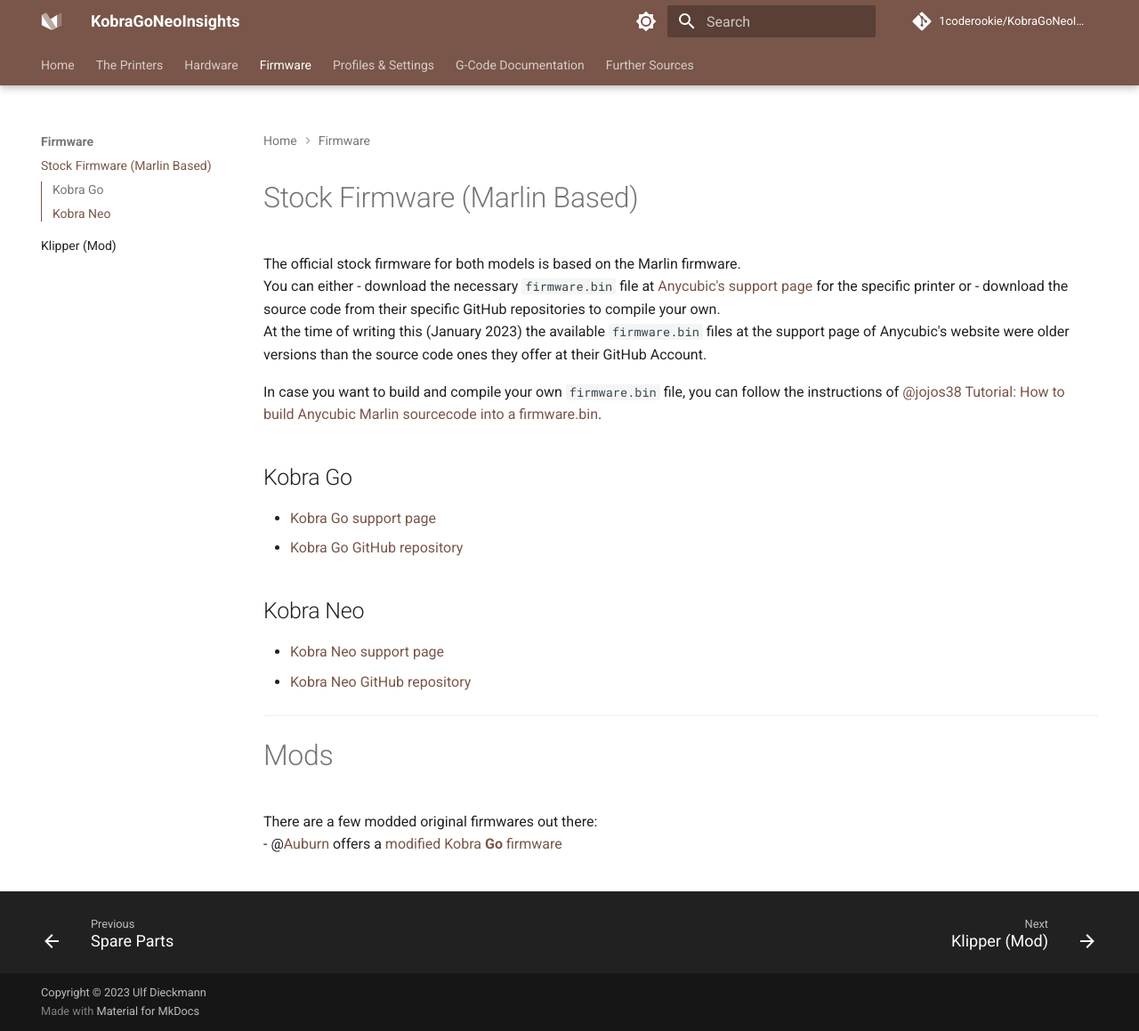
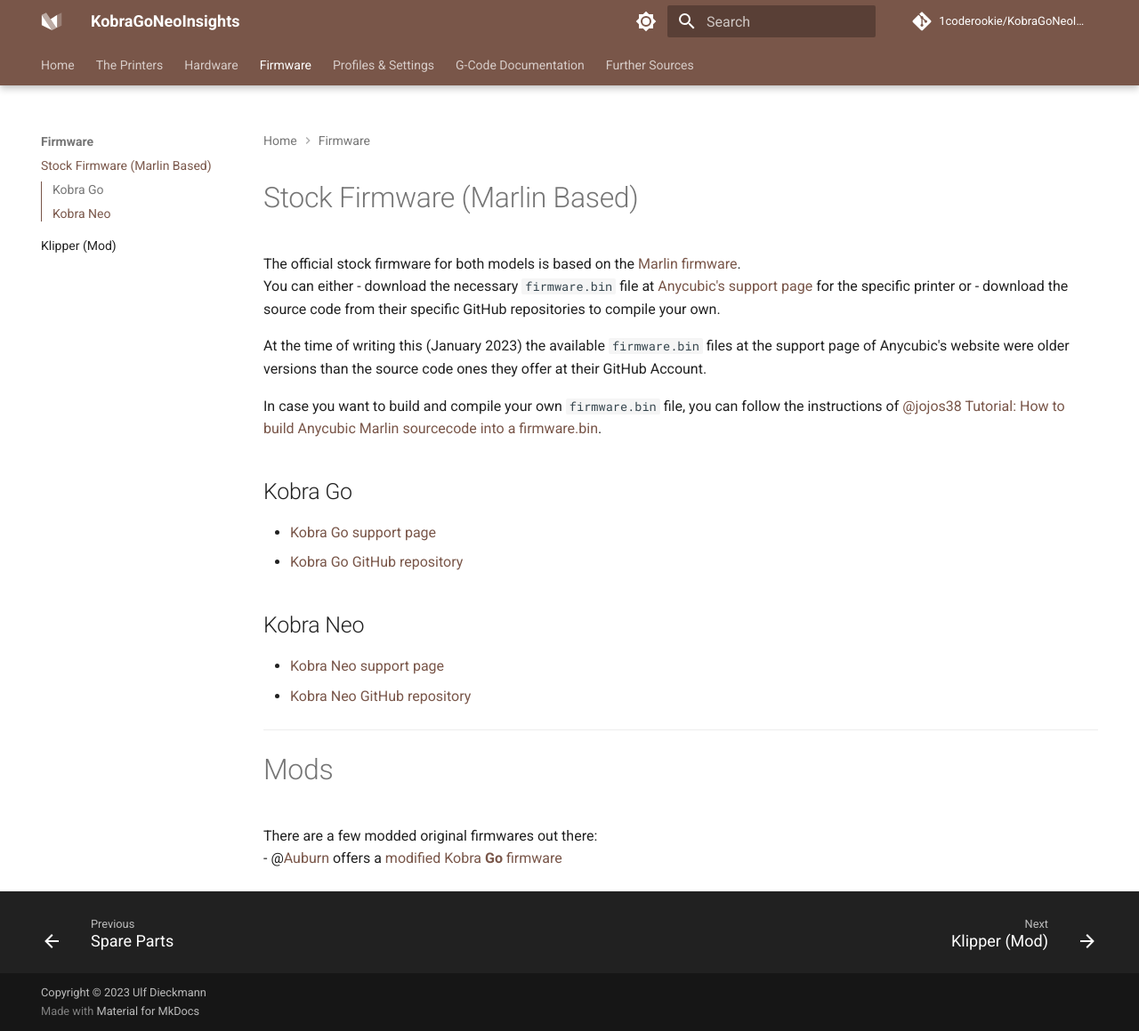
Before and after one commit to 1coderookie/KobraGoNeoInsights, an MkDocs documentation site: the page built from docs/firmware/fw_marlin.md, in a window 1280 px wide and 1159 px high. Shown: the whole window at 89% size. Built offline with MkDocs 1.6.1 and Material for MkDocs 9.7.7, drawn with Linux system fonts in a browser that asks for light colours; comment, search, counter and statistics services are not loaded; part of the change alters nothing that is shown.

```diff
--- a/docs/firmware/fw_marlin.md
+++ b/docs/firmware/fw_marlin.md
@@ -1,10 +1,11 @@
 <link rel=”manifest” href=”docs/manifest.webmanifest”>
 
 # Stock Firmware (Marlin Based)
-The official stock firmware for both models is based on the Marlin firmware.
+The official stock firmware for both models is based on the [Marlin firmware](https://marlinfw.org/).
 You can either
 - download the necessary `firmware.bin` file at [Anycubic's support page](https://www.anycubic.com/blogs/news/all-you-need-to-know-about-kobra-series) for the specific printer or
 - download the source code from their specific GitHub repositories to compile your own.
+
 At the time of writing this (January 2023) the available `firmware.bin` files at the support page of Anycubic's website were older versions than the source code ones they offer at their GitHub Account.
 
 In case you want to build and compile your own `firmware.bin` file, you can follow the instructions of @jojos38 [Tutorial: How to build Anycubic Marlin sourcecode into a firmware.bin](https://www.reddit.com/r/anycubic/comments/y2waxu/tutorial_how_to_build_anycubic_marlin_source_code/).
```
